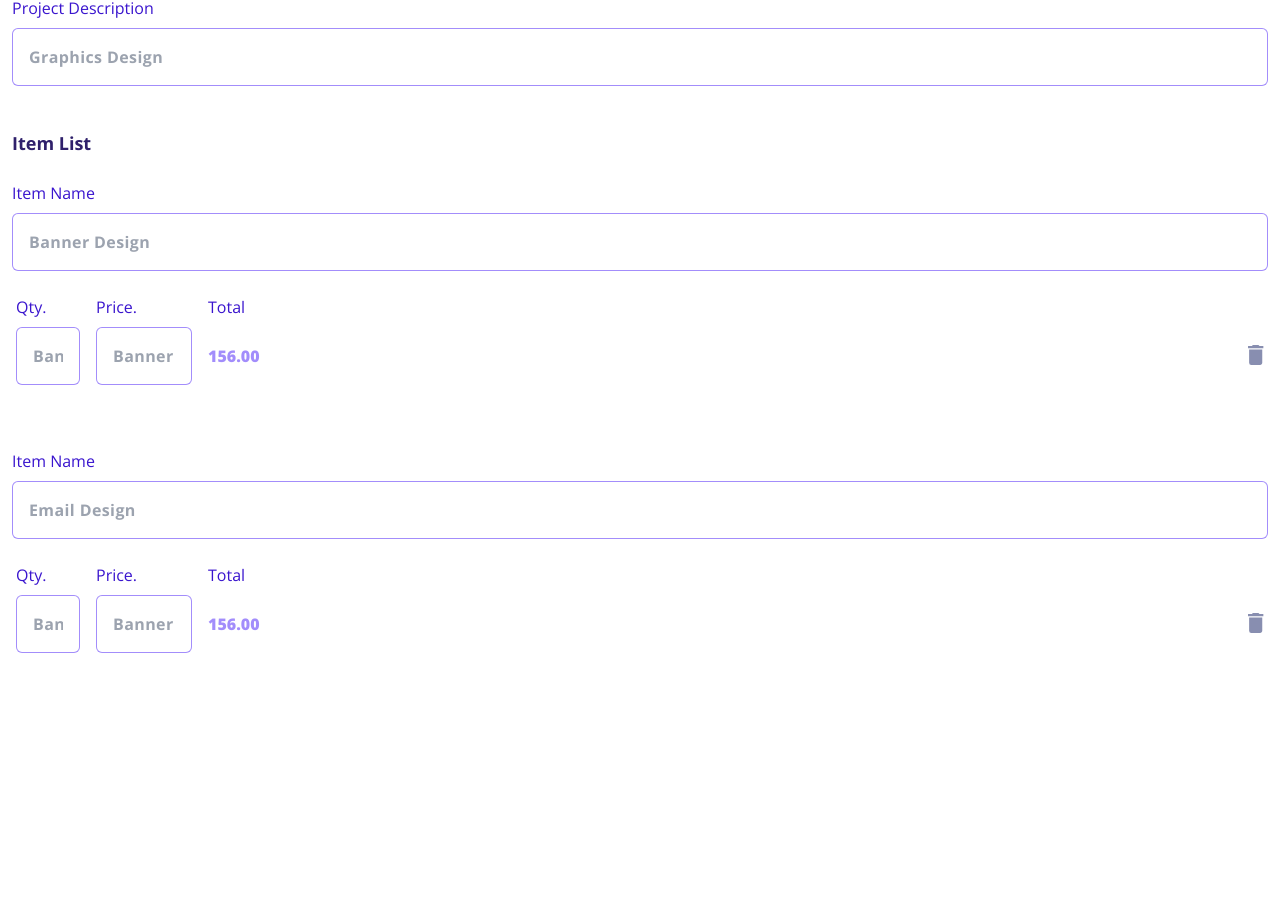
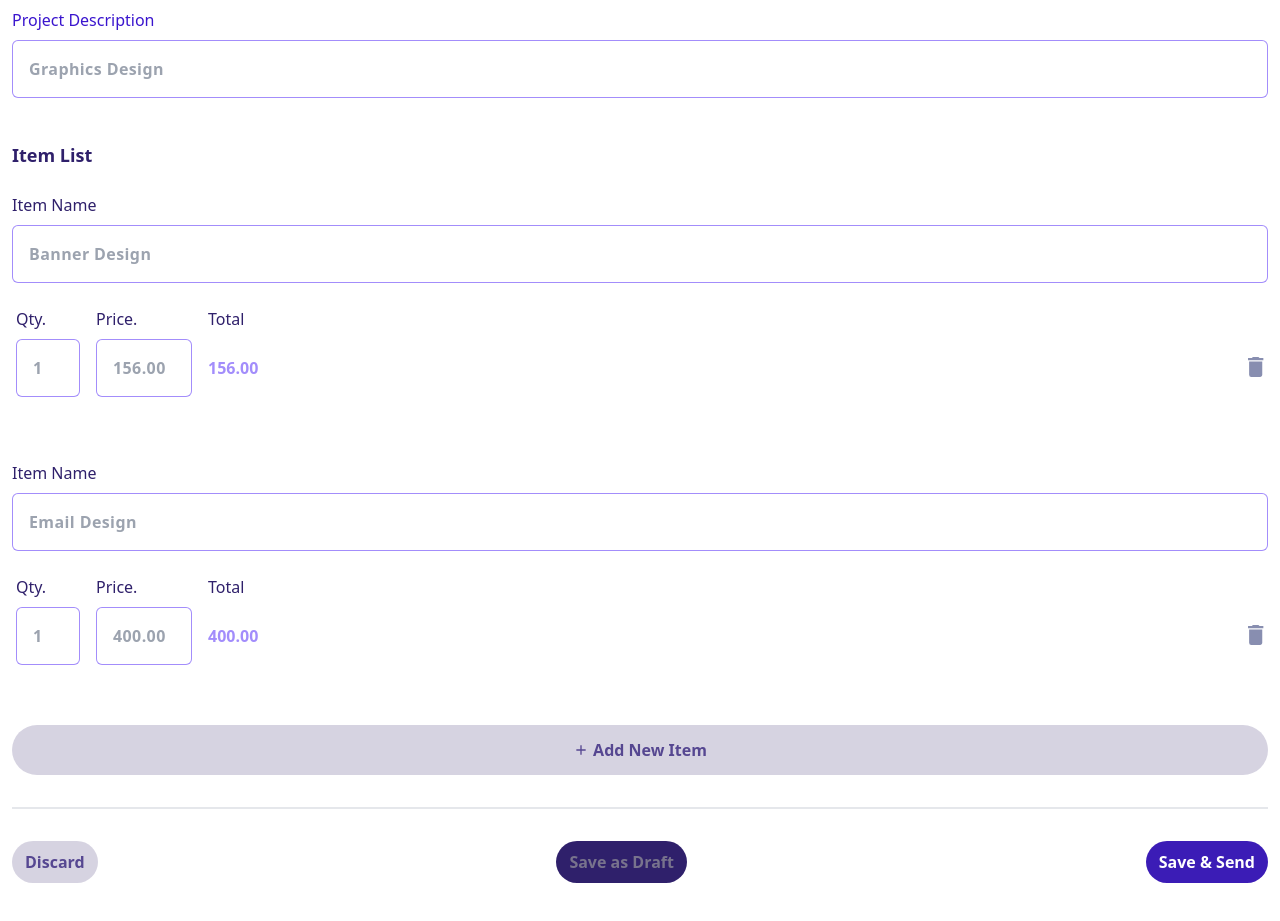
Before and after one commit to AjDev00/Invoice-App, a React (Vite) app: page /create-invoice in a window 1280 px wide. Shown: the part 1473-2394 px from the top of the page. Before the commit the page ends 2166 px from the top, so only its background shows below. Built offline with nearby package versions, Linux system fonts and the light colour scheme.

Commit message:
new file:   src/components/Home/AddNewItem.jsx 	modified:   src/components/Home/DisplayHeader.jsx 	modified:   src/components/Home/DisplayInvoices.jsx 	modified:   src/components/Pages/CreateInvoice.jsx

```diff
--- /dev/null
+++ b/src/components/Home/AddNewItem.jsx
@@ -0,0 +1,13 @@
+import { BiPlus } from "react-icons/bi";
+export default function AddNewItem() {
+  return (
+    <div>
+      <div className="flex flex-row justify-center items-center border border-transparent gap-1 text-[#564791] bg-[#776e9c] rounded-full p-3 bg-opacity-30 font-bold mt-10 cursor-pointer mb-3">
+        <div>
+          <BiPlus />
+        </div>
+        <div className="">Add New Item</div>
+      </div>
+    </div>
+  );
+}
--- a/src/components/Home/DisplayHeader.jsx
+++ b/src/components/Home/DisplayHeader.jsx
@@ -5,7 +5,7 @@ import { Link } from "react-router-dom/cjs/react-router-dom.min";
 export default function DisplayHeader() {
   return (
     <div>
-      <div className="font-open-sans flex flex-row justify-between px-3 pt-7 items-center">
+      <div className="flex flex-row justify-between px-3 pt-7 items-center">
         <div className="font-bold">
           <div className="text-[24px] tracking-tight">Invoices</div>
           <div className="opacity-65  text-[14px]">No invoices</div>
--- a/src/components/Home/DisplayInvoices.jsx
+++ b/src/components/Home/DisplayInvoices.jsx
@@ -7,7 +7,7 @@ export default function DisplayInvoices() {
         <div className="">
           <img src={empty} alt="" className="" />
         </div>
-        <div className="font-open-sans font-semibold flex flex-col justify-center items-center gap-6">
+        <div className="font-semibold flex flex-col justify-center items-center gap-6">
           <div className="text-3xl text-nowrap">There is nothing here</div>
           <div className="opacity-65 text-center text-[16px]">
             Create and invoice by clicking the <strong>New</strong> button and
--- a/src/components/Pages/CreateInvoice.jsx
+++ b/src/components/Pages/CreateInvoice.jsx
@@ -2,12 +2,13 @@ import Header from "../Home/Header";
 import leftArrow from "../../assets/icon-arrow-left.svg";
 import { useHistory } from "react-router-dom/cjs/react-router-dom.min";
 import deleteIcon from "../../assets/icon-delete.svg";
+import AddNewItem from "../Home/AddNewItem";
 
 export default function CreateInvoice() {
   const history = useHistory();
   return (
     <div>
-      <div className="mb-10 font-open-sans">
+      <div className="mb-10">
         <div>
           <Header />
         </div>
@@ -22,7 +23,7 @@ export default function CreateInvoice() {
             <div className="font-bold tracking-wide">Go back</div>
           </div>
 
-          <div className="pt-7">
+          <div className="pt-10">
             <div className="flex flex-col gap-5">
               <div className="font-bold font-open-sans text-2xl mb-2">
                 New Invoice
@@ -215,7 +216,7 @@ export default function CreateInvoice() {
                 {/* First Item Name. */}
                 <div className="flex flex-col gap-6">
                   <div className="flex flex-col gap-2">
-                    <label htmlFor="" className="text-[#3a15ce]">
+                    <label htmlFor="" className="text-[#2f206b]">
                       Item Name
                     </label>
                     <input
@@ -227,27 +228,27 @@ export default function CreateInvoice() {
                   <div className="flex flex-row justify-between items-center px-1">
                     <div className="flex flex-row gap-4">
                       <div className="flex flex-col gap-2">
-                        <label htmlFor="" className="text-[#3a15ce]">
+                        <label htmlFor="" className="text-[#2f206b]">
                           Qty.
                         </label>
                         <input
                           type="text"
-                          placeholder="Banner Design"
+                          placeholder="1"
                           className="w-16 border border-[#7C5DFA] p-4 rounded-md border-opacity-70 outline-transparent font-bold focus:outline-[#7C5DFA] focus:duration-300 placeholder:tracking-wide"
                         />
                       </div>
                       <div className="flex flex-col gap-2">
-                        <label htmlFor="" className="text-[#3a15ce]">
+                        <label htmlFor="" className="text-[#2f206b]">
                           Price.
                         </label>
                         <input
                           type="text"
-                          placeholder="Banner Design"
+                          placeholder="156.00"
                           className="w-24 border border-[#7C5DFA] p-4 rounded-md border-opacity-70 outline-transparent font-bold focus:outline-[#7C5DFA] focus:duration-300 placeholder:tracking-wide"
                         />
                       </div>
                       <div className="flex flex-col gap-2">
-                        <label htmlFor="" className="mb-[17px] text-[#3a15ce]">
+                        <label htmlFor="" className="mb-[17px] text-[#2f206b]">
                           Total
                         </label>
                         <span className="font-extrabold text-[#7C5DFA] opacity-70">
@@ -264,7 +265,7 @@ export default function CreateInvoice() {
                 {/* Second Item Name. */}
                 <div className="flex flex-col gap-6">
                   <div className="flex flex-col gap-2">
-                    <label htmlFor="" className="text-[#3a15ce]">
+                    <label htmlFor="" className="text-[#2f206b]">
                       Item Name
                     </label>
                     <input
@@ -276,31 +277,31 @@ export default function CreateInvoice() {
                   <div className="flex flex-row justify-between items-center px-1">
                     <div className="flex flex-row gap-4">
                       <div className="flex flex-col gap-2">
-                        <label htmlFor="" className="text-[#3a15ce]">
+                        <label htmlFor="" className="text-[#2f206b]">
                           Qty.
                         </label>
                         <input
                           type="text"
-                          placeholder="Banner Design"
+                          placeholder="1"
                           className="w-16 border border-[#7C5DFA] p-4 rounded-md border-opacity-70 outline-transparent font-bold focus:outline-[#7C5DFA] focus:duration-300 placeholder:tracking-wide"
                         />
                       </div>
                       <div className="flex flex-col gap-2">
-                        <label htmlFor="" className="text-[#3a15ce]">
+                        <label htmlFor="" className="text-[#2f206b]">
                           Price.
                         </label>
                         <input
                           type="text"
-                          placeholder="Banner Design"
+                          placeholder="400.00"
                           className="w-24 border border-[#7C5DFA] p-4 rounded-md border-opacity-70 outline-transparent font-bold focus:outline-[#7C5DFA] focus:duration-300 placeholder:tracking-wide"
                         />
                       </div>
                       <div className="flex flex-col gap-2">
-                        <label htmlFor="" className="mb-[17px] text-[#3a15ce]">
+                        <label htmlFor="" className="mb-[17px] text-[#2f206b]">
                           Total
                         </label>
                         <span className="font-extrabold text-[#7C5DFA] opacity-70">
-                          156.00
+                          400.00
                         </span>
                       </div>
                     </div>
@@ -310,6 +311,21 @@ export default function CreateInvoice() {
                   </div>
                 </div>
               </div>
+
+              {/* Button Check. */}
+              <AddNewItem />
+
+              <div className="flex flex-row justify-between pt-8 border-t-2">
+                <div className="border border-transparent text-[#564791] bg-[#776e9c] rounded-full p-2 bg-opacity-30 font-bold px-3 cursor-pointer">
+                  Discard
+                </div>
+                <div className="border border-transparent text-[#78738d] bg-[#2f206b] rounded-full p-2 font-bold px-3 cursor-pointer">
+                  Save as Draft
+                </div>
+                <div className="border border-transparent text-white bg-[#3b1cb6] rounded-full p-2 font-semibold px-3 cursor-pointer">
+                  Save & Send
+                </div>
+              </div>
             </form>
           </div>
         </div>
```
